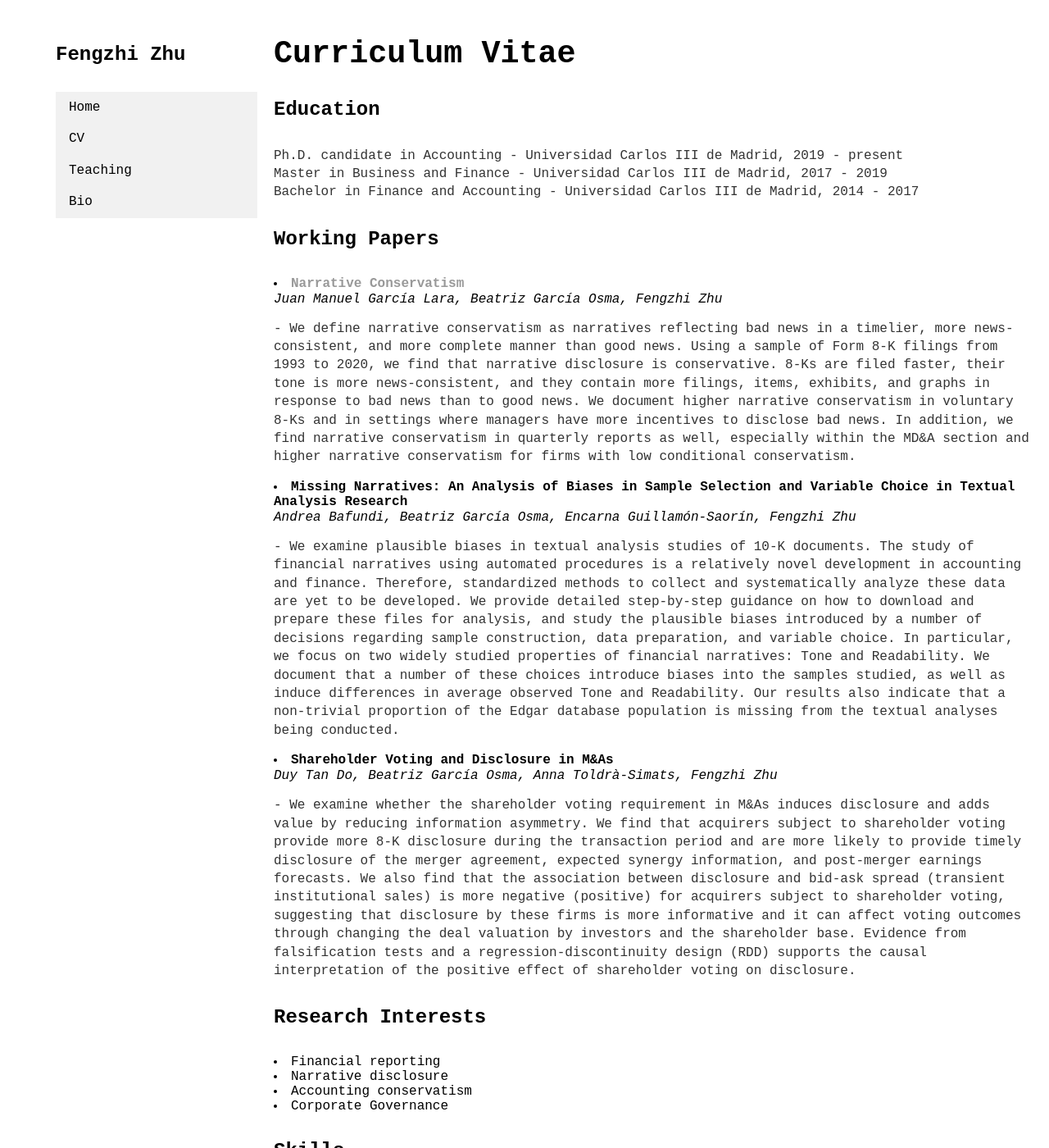
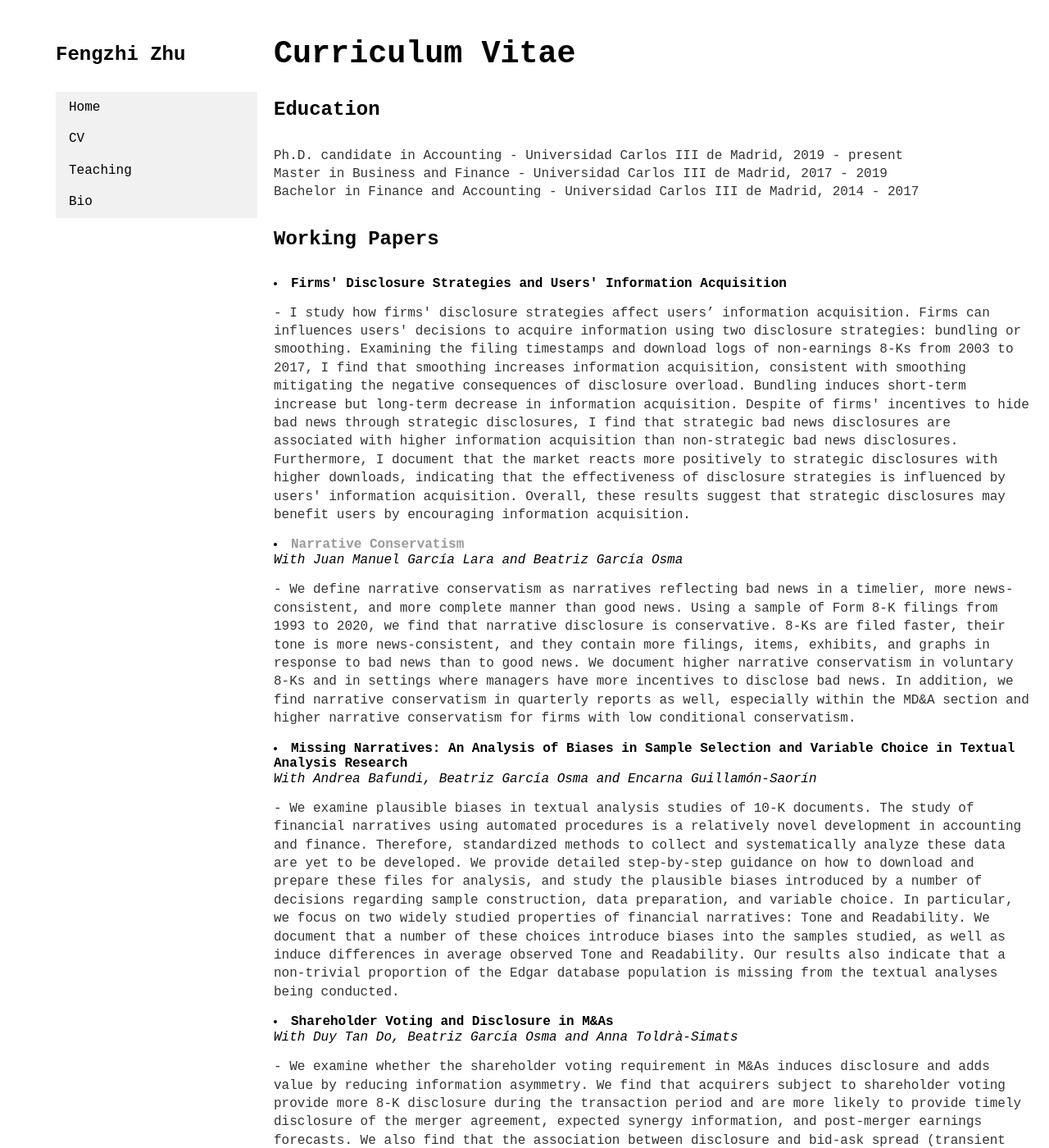
Before and after one commit to fengzhi22/fengzhi22.github.io, a Jekyll site: the page built from cv/index.html, in a window 1280 px wide and 1400 px high. Shown: the whole window at 82% size. Built offline with Jekyll 4.4.1, drawn with Linux system fonts in a browser that asks for light colours; some of the changed text lies outside the part shown.

Commit message:
update cv and bio

```diff
--- a/bio/index.html
+++ b/bio/index.html
@@ -5,6 +5,6 @@
 
 		<div class="bio">
 			<h1>Bio</h1>
-			<p>Fengzhi Zhu is a Ph.D. candidate in Accounting at the Universidad Carlos III de Madrid. My research focuses on narrative disclosure, accounting conservatism and corporate governance. My working papers investigate the asymetric responses to good and bad news in narrative disclosure, the sample biases in the textual analysis literature of finance and accounting, and the effect of voting requirement on firm disclosure in the M&A setting. I am a supporter of the open science ideology, striving to make research more transparent and replicable for the academia community and more understandable and interesting for the general public. I enjoy singing, dancing, climbing, playing tennis and video games in my free time. I received a Bachelor's Degree in Finance and Accounting in 2017 and a Master's Degree in Business and Finance in 2019, both from Universidad Carlos III de Madrid. </p>
+			<p>I am a Ph.D. candidate in Accounting at the Universidad Carlos III de Madrid. My research focuses on financial reporting. Specifically, I am interested in narrative disclosures, voluntary disclosures and accounting conservatism. My working projects employ empirical archival methods. I use textual analysis techniques to extract relevant information from open-source unstructured textual data released via firms' emerging disclosure channels. The main topic of my current research concentrates on the determinants, properties and consequences of firms' narrative disclosures. I am a supporter of the open science movement, which strivs to make research more transparent and replicable for the academic community and more understandable and interesting for the general public. I enjoy photographing, climbing, playing tennis and video games in my free time. I received a Bachelor's Degree in Finance and Accounting in 2017 and a Master's Degree in Business and Finance in 2019, both from Universidad Carlos III de Madrid. </p>
 
 		</div>
--- a/cv/index.html
+++ b/cv/index.html
@@ -14,22 +14,28 @@
 
 					<working papers>
 					<h4>Working Papers</h4>
+					<li><strong>Firms' Disclosure Strategies and Users' Information Acquisition</a></strong></li>
+						<p>- I study how firms' disclosure strategies affect users’ information acquisition. Firms can influences users' decisions to acquire information using two disclosure strategies: bundling or smoothing. Examining the filing timestamps and download logs of non-earnings 8-Ks from 2003 to 2017, I find that smoothing increases information acquisition, consistent with smoothing mitigating the negative consequences of disclosure overload. Bundling induces short-term increase but long-term decrease in information acquisition. Despite of firms' incentives to hide bad news through strategic disclosures, I find that strategic bad news disclosures are associated with higher information acquisition than non-strategic bad news disclosures. Furthermore, I document that the market reacts more positively to strategic disclosures with higher downloads, indicating that the effectiveness of disclosure strategies is influenced by users' information acquisition. Overall, these results suggest that strategic disclosures may benefit users by encouraging information acquisition.</p>
+						<!--
+						<p>- Presented at: Queen Mary University of London, IÉSEG School of Management, EAA-VARS, XX GRUDIS Conference & Doctoral Colloquium, Alliance Manchester Business School, 2021 PRICIT Doctoral Workshop, Porto University, 2021 EAA Annual (Virtual) Congress, 2021 CAAA Annual (Virtual) Conference, 2021 AAA Annual (Virtual) Meeting</p>
+						-->
+
 					<li><strong><a href="https://papers.ssrn.com/sol3/papers.cfm?abstract_id=3890187">Narrative Conservatism</a></strong></li>
-						<i>Juan Manuel García Lara, Beatriz García Osma, Fengzhi Zhu</i>
+						<i>With Juan Manuel García Lara and Beatriz García Osma</i>
 						<p>- We define narrative conservatism as narratives reflecting bad news in a timelier, more news-consistent, and more complete manner than good news. Using a sample of Form 8-K filings from 1993 to 2020, we find that narrative disclosure is conservative. 8-Ks are filed faster, their tone is more news-consistent, and they contain more filings, items, exhibits, and graphs in response to bad news than to good news. We document higher narrative conservatism in voluntary 8-Ks and in settings where managers have more incentives to disclose bad news. In addition, we find narrative conservatism in quarterly reports as well, especially within the MD&A section and higher narrative conservatism for firms with low conditional conservatism.</p>
 						<!--
 						<p>- Presented at: Queen Mary University of London, IÉSEG School of Management, EAA-VARS, XX GRUDIS Conference & Doctoral Colloquium, Alliance Manchester Business School, 2021 PRICIT Doctoral Workshop, Porto University, 2021 EAA Annual (Virtual) Congress, 2021 CAAA Annual (Virtual) Conference, 2021 AAA Annual (Virtual) Meeting</p>
 						-->
 
 					<li><strong>Missing Narratives: An Analysis of Biases in Sample Selection and Variable Choice in Textual Analysis Research</strong></li>
-						<i>Andrea Bafundi, Beatriz García Osma, Encarna Guillamón-Saorín, Fengzhi Zhu</i>
+						<i>With Andrea Bafundi, Beatriz García Osma and Encarna Guillamón-Saorín</i>
 						<p>- We examine plausible biases in textual analysis studies of 10-K documents. The study of financial narratives using automated procedures is a relatively novel development in accounting and finance. Therefore, standardized methods to collect and systematically analyze these data are yet to be developed. We provide detailed step-by-step guidance on how to download and prepare these files for analysis, and study the plausible biases introduced by a number of decisions regarding sample construction, data preparation, and variable choice. In particular, we focus on two widely studied properties of financial narratives: Tone and Readability. We document that a number of these choices introduce biases into the samples studied, as well as induce differences in average observed Tone and Readability. Our results also indicate that a non-trivial proportion of the Edgar database population is missing from the textual analyses being conducted. </p>
 						<!--
 						<p>- Presented at: 2018 EAA Annual Meeting (Milan), the 2021 EAA Annual Meeting (Audit Analytics Symposium), the Natural Language Processing in Financial Markets Worskhop (ESMT Berlin), Universitat Jaume I, the University of Adelaide, and Queensland University of Technology</p>
 						-->
 
 					<li><strong>Shareholder Voting and Disclosure in M&As</strong></li>
-						<i>Duy Tan Do, Beatriz García Osma, Anna Toldrà-Simats, Fengzhi Zhu</i>
+						<i>With Duy Tan Do, Beatriz García Osma and Anna Toldrà-Simats</i>
 						<p>- We examine whether the shareholder voting requirement in M&As induces disclosure and adds value by reducing information asymmetry. We find that acquirers subject to shareholder voting provide more 8-K disclosure during the transaction period and are more likely to provide timely disclosure of the merger agreement, expected synergy information, and post-merger earnings forecasts. We also find that the association between disclosure and bid-ask spread (transient institutional sales) is more negative (positive) for acquirers subject to shareholder voting, suggesting that disclosure by these firms is more informative and it can affect voting outcomes through changing the deal valuation by investors and the shareholder base. Evidence from falsification tests and a regression-discontinuity design (RDD) supports the causal interpretation of the positive effect of shareholder voting on disclosure. </p>
 						<!--
 						<p>- Presented at: 2021 CAAA craft workshop</p>
@@ -42,7 +48,8 @@
 					<li>Financial reporting<br></li>
 					<li>Narrative disclosure<br></li>
 					<li>Accounting conservatism<br></li>
-					<li>Corporate Governance<br></li>
+					<li>Texual Analysis<br></li>
+					<li>Gender<br></li>
 					</research interests>
 					</p>
 
@@ -57,7 +64,7 @@
 					</p>
 
 					<download>
-					<a href="RESUME_Fengzhi_Zhu.pdf" class="download" title="Download CV as PDF">Download CV</a>
+					<a href="https://www.overleaf.com/download/project/607ef87af27c6cb4be52ed9d/build/1832c91d7b0-192609d88a2e7964/output/output.pdf?compileGroup=priority&clsiserverid=clsi-pre-emp-c2d-c-f-bfk6&popupDownload=true" class="download" title="Download CV as PDF">Download CV</a>
 					</download>
 
 	</div>
```
